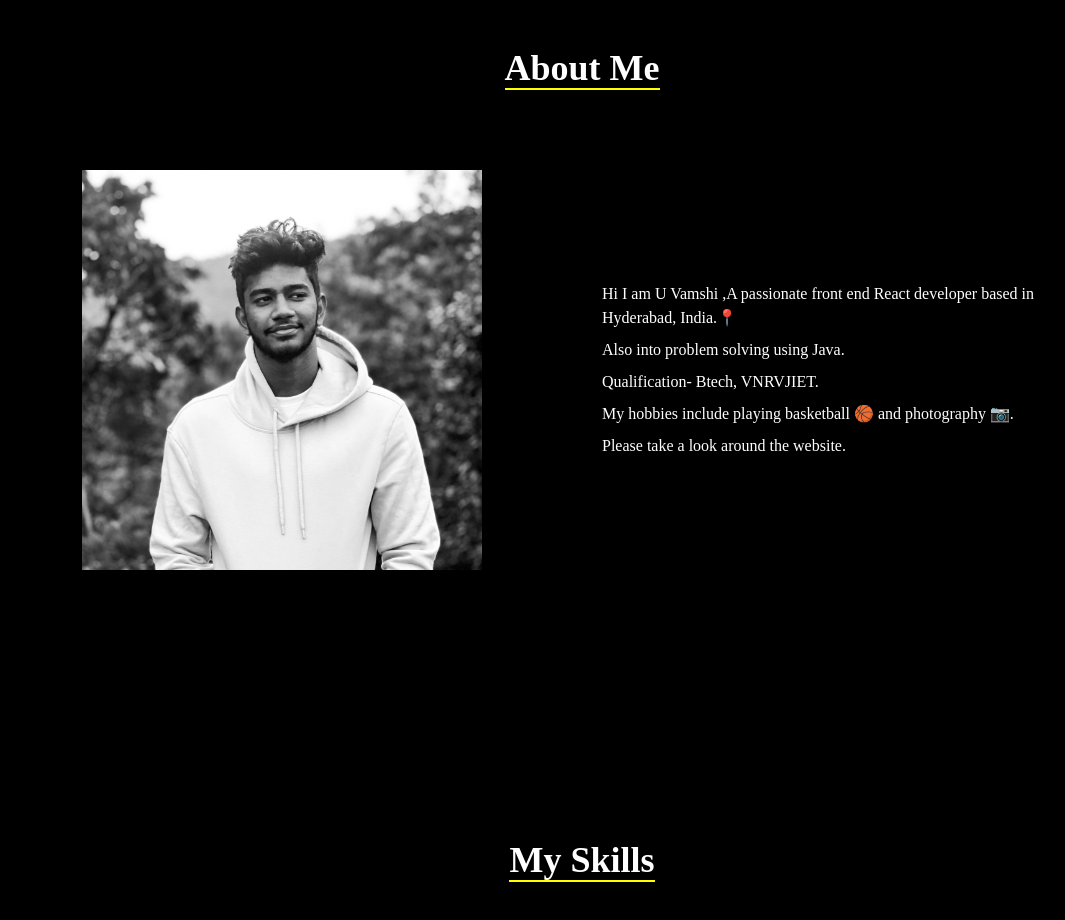
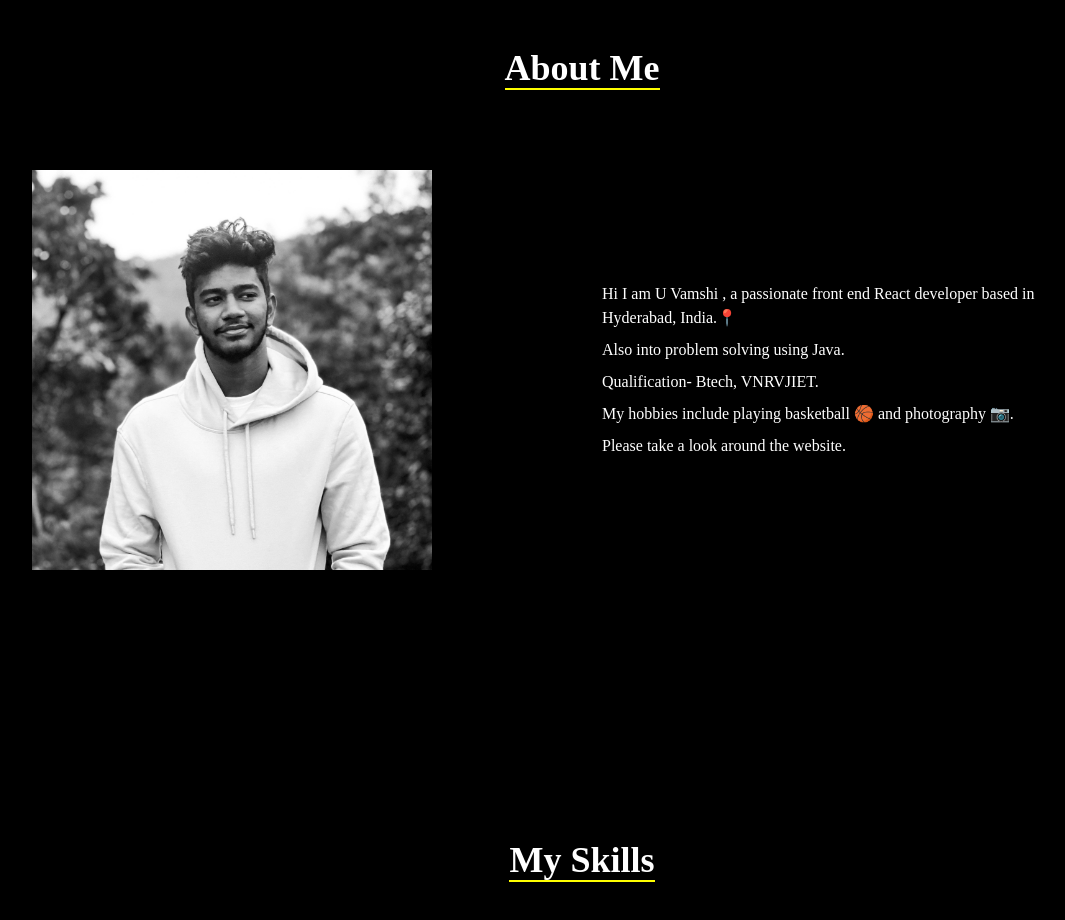
Before and after one commit to vamshiu/Portfolio, a React (Create React App) app: page / in a window 1280 px wide. Shown: the part 1560-2480 px from the top of the page, without its empty margins (58-1123 px from the left). Built offline with nearby package versions, Linux system fonts and the light colour scheme.

Commit message:
first commit

```diff
--- a/src/components/About.jsx
+++ b/src/components/About.jsx
@@ -8,10 +8,10 @@ function About() {
 
         <div className=' h-[800px]  bg-black flex  flex-col items-center text-white   'name='about'>
             <h1 className='font-bold text-4xl border-b-2 text-white border-[#ffff00] mt-2 mb-10  '>About Me</h1>
-            <div className='max-w-[1000px] items-center justify-center text-white grid grid-cols-1 sm:grid-cols-2 pt-10'>
+            <div className='max-w-[1100px] items-center justify-center text-white grid grid-cols-1 sm:grid-cols-2 pt-10'>
                 <img className='w-[200px] sm:w-[400px] mx-auto sm:mx-0'src={photo} alt="" />
-                <div className='p-5 ml-2 sm:ml-0'>
-                <p className='py-1'>Hi I am U Vamshi ,A passionate front end React developer based in Hyderabad, India.📍 </p>
+                <div className='p-5 ml-2 sm:ml-0 '>
+                <p className='py-1'>Hi I am U Vamshi , a passionate front end React developer based in Hyderabad, India.📍 </p>
                 <p className='py-1'>Also into problem solving using Java.</p>
                 <p className='py-1'>Qualification- Btech, VNRVJIET.</p>
                 <p className='py-1'>My hobbies include playing basketball 🏀 and photography 📷.</p>
```
